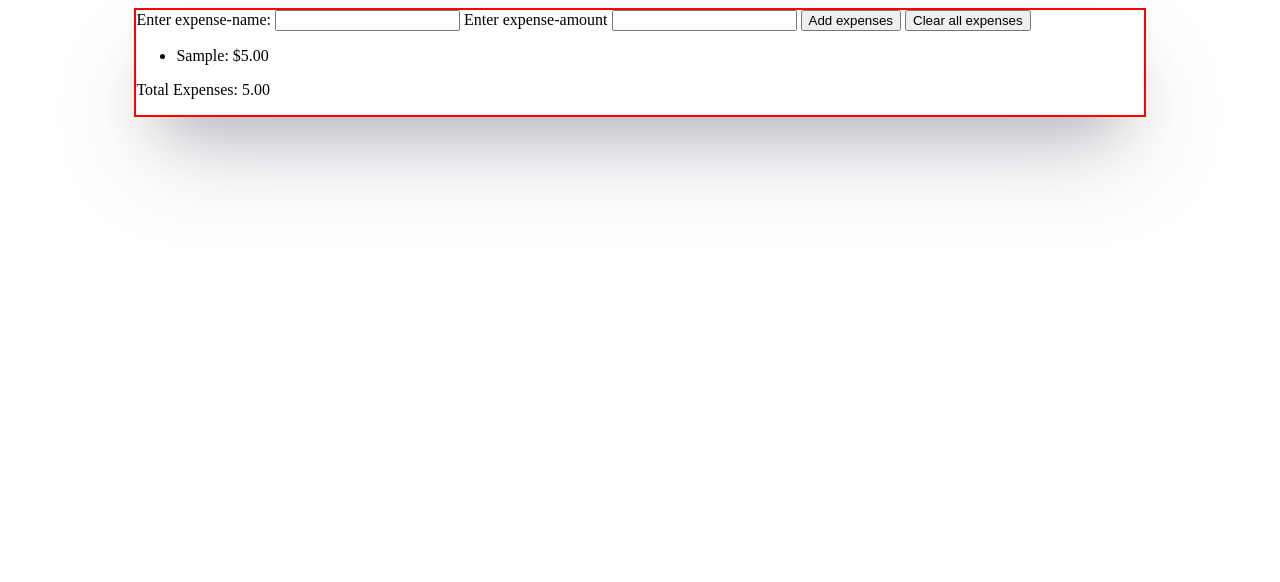
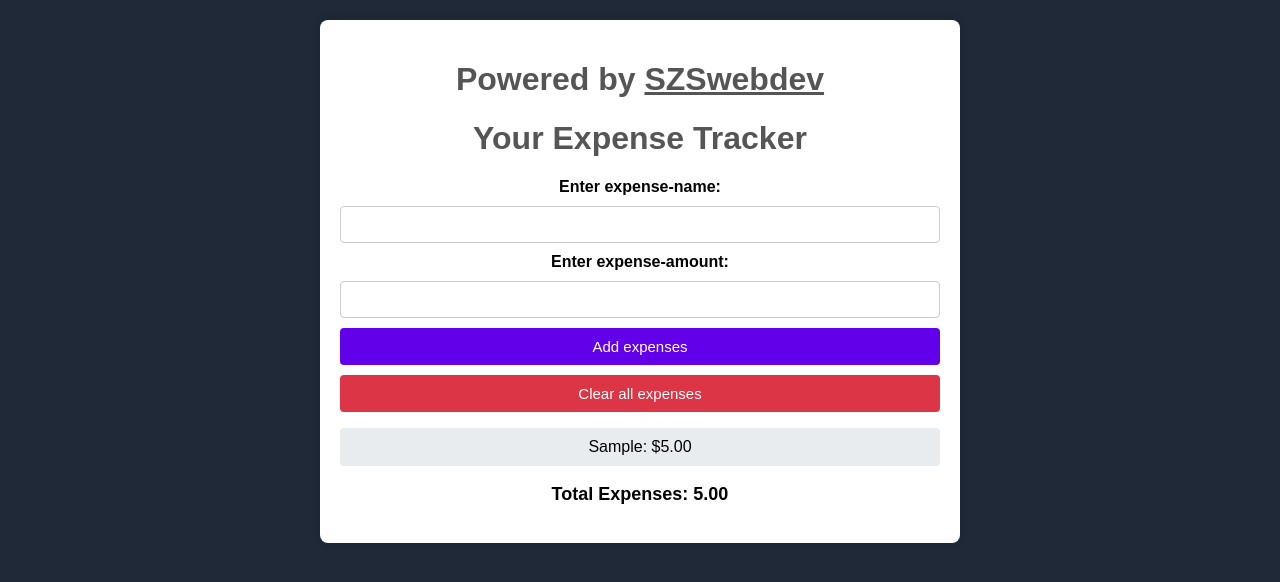
Before and after one commit to ZamanSikander/expense-tracker, a plain HTML site: page index.html in a window 1280 px wide. Both pictures are taken after typing "Sample", "5" into the empty fields and a click on the button "Add expenses". Drawn offline with Linux system fonts and the light colour scheme.

Commit message:
chagnes the layout of the app and added some javascript algorithem

```diff
--- /dev/null
+++ b/index.css
@@ -0,0 +1,81 @@
+body {
+    font-family: Arial, sans-serif;
+    background-color: #1f2937;
+    margin: 0;
+    padding: 20px;
+}
+h1, a{
+    color: #555;
+}
+.main-1 {
+    max-width: 600px;
+    margin: auto;
+    background: #fff;
+    padding: 20px;
+    box-shadow: 0 0 10px rgba(0, 0, 0, 0.1);
+    border-radius: 8px;
+    text-align: center;
+}
+
+form {
+    display: flex;
+    flex-direction: column;
+    gap: 10px;
+}
+
+label {
+    font-weight: bold;
+}
+
+input[type="text"],
+input[type="number"] {
+    padding: 10px;
+    border: 1px solid #ccc;
+    border-radius: 4px;
+    width: calc(100% - 22px);
+}
+
+.btn1, .btn2 {
+    padding: 10px;
+    border: none;
+    border-radius: 4px;
+    cursor: pointer;
+    font-size: 15px;
+}
+
+.btn1 {
+    background-color: #6200ea;
+    color: #fff;
+}
+
+.btn2 {
+    background-color: #dc3545;
+    color: #fff;
+}
+
+ul {
+    list-style-type: none;
+    padding: 0;
+}
+
+ul li {
+    background: #e9ecef;
+    margin: 5px 0;
+    padding: 10px;
+    border-radius: 4px;
+}
+
+p {
+    font-size: 18px;
+    font-weight: bold;
+}
+@media screen and (max-width:786px) {
+    h1, a{
+        font-size: 1.5rem;
+    }
+}
+@media screen and (max-width:480px) {
+    h1, a{
+        font-size: 1.2rem;
+    }
+}
--- a/index.html
+++ b/index.html
@@ -4,25 +4,18 @@
 <head>
     <meta charset="UTF-8">
     <meta name="viewport" content="width=device-width, initial-scale=1.0">
-    <title>Document</title>
-    <script src="script.js"></script>
+    <title>Personal-Expense Tracker</title>
+    <link rel="stylesheet" href="index.css">
+
 </head>
-<style>
-    .main-1{
-        border: 2px solid red;
-        box-sizing: border-box;
-        max-width: 80%;
-        margin: 0 auto;
-        box-shadow: rgba(50, 50, 93, 0.25) 0px 50px 100px -20px, rgba(0, 0, 0, 0.3) 0px 30px 60px -30px;
-    }
-</style>
 <body>
     <main class="main-1">
-
+        <h1>Powered by <a href="https://szswebdev.netlify.app/" target="_blank">SZSwebdev</a></h1>
+        <h1>Your Expense Tracker</h1>
         <form id="expense-form" action="" method="get" onsubmit="event.preventDefault(); add_expense();">
             <label for="expense-name">Enter expense-name:</label>
             <input type="text" id="expense-name" name="expense-name">
-            <label for="expense">Enter expense-amount</label>
+            <label for="expense">Enter expense-amount:</label>
             <input type="number" id="expense" name="expense">
             <button class="btn1" type="submit" onsubmit="add_expense()">Add expenses</button>
             <button class="btn2" type="button" onclick="remove_expense()">Clear all expenses</button>
@@ -30,7 +23,7 @@
         <ul id="expense-list"></ul>
         <p>Total Expenses: <span id="totalExpense">0</span></p>
     </main>
-
+    <script src="script.js"></script>
 </body>
 
 </html>
--- a/script.js
+++ b/script.js
@@ -1,27 +1,78 @@
+
+        // let totalAmount = 0;
+        // function add_expense() {
+        //     const expenseName = document.getElementById("expense-name").value;
+        //     const expenseAmount =parseFloat(document.getElementById('expense').value);
+
+        //     if (expenseName && !isNaN(expenseAmount)) {
+        //         const listExpense = document.createElement('li');
+        //         listExpense.textContent = `${expenseName}: $${expenseAmount.toFixed(2)}`;
+        //         document.getElementById('expense-list').appendChild(listExpense);
+
+
+        //         totalAmount += expenseAmount;
+        //         document.getElementById('totalExpense').textContent = totalAmount.toFixed(2);
+
+        //         document.getElementById("expense-name").value = '';
+        //         document.getElementById('expense').value = '';
+        //     } else {
+        //         alert('please enter both fields!')
+        //     }
+
+        // }
+        // function remove_expense() {
+        //     document.getElementById('expense-list').textContent = '';
+        //     totalAmount = 0;
+        //     document.getElementById('totalExpense').textContent = 0;
+        // }
+
+
+
 
         let totalAmount = 0;
+        document.addEventListener('DOMContentLoaded', loadExpenses);
+
         function add_expense() {
             const expenseName = document.getElementById("expense-name").value;
-            const expenseAmount =parseFloat(document.getElementById('expense').value);
+            const expenseAmount = parseFloat(document.getElementById('expense').value);
 
             if (expenseName && !isNaN(expenseAmount)) {
                 const listExpense = document.createElement('li');
                 listExpense.textContent = `${expenseName}: $${expenseAmount.toFixed(2)}`;
                 document.getElementById('expense-list').appendChild(listExpense);
 
-
                 totalAmount += expenseAmount;
                 document.getElementById('totalExpense').textContent = totalAmount.toFixed(2);
+
+                saveExpense(expenseName, expenseAmount);
 
                 document.getElementById("expense-name").value = '';
                 document.getElementById('expense').value = '';
             } else {
-                alert('please enter both fields!')
+                alert('Please enter both fields!');
             }
+        }
 
-        }
         function remove_expense() {
             document.getElementById('expense-list').innerHTML = '';
             totalAmount = 0;
             document.getElementById('totalExpense').textContent = 0;
+            localStorage.removeItem('expenses');
         }
+
+        function saveExpense(name, amount) {
+            const expenses = JSON.parse(localStorage.getItem('expenses')) || [];
+            expenses.push({ name, amount });
+            localStorage.setItem('expenses', JSON.stringify(expenses));
+        }
+
+        function loadExpenses() {
+            const expenses = JSON.parse(localStorage.getItem('expenses')) || [];
+            expenses.forEach(expense => {
+                const listExpense = document.createElement('li');
+                listExpense.textContent = `${expense.name}: $${expense.amount.toFixed(2)}`;
+                document.getElementById('expense-list').appendChild(listExpense);
+                totalAmount += expense.amount;
+            });
+            document.getElementById('totalExpense').textContent = totalAmount.toFixed(2);
+        }
```
Also changed, not shown: 1 other file.
